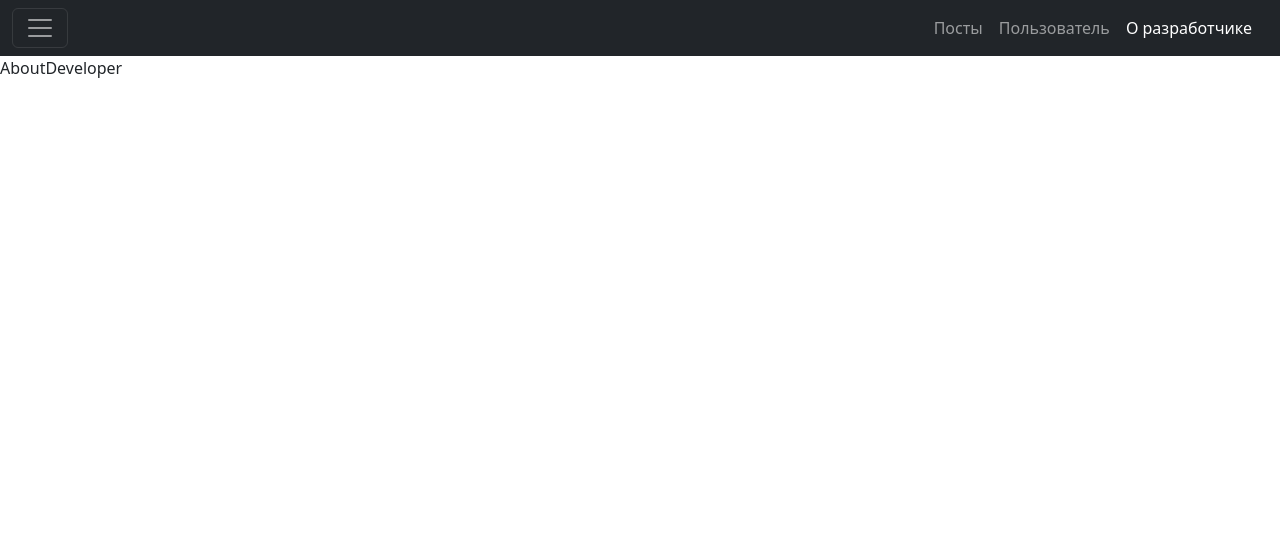
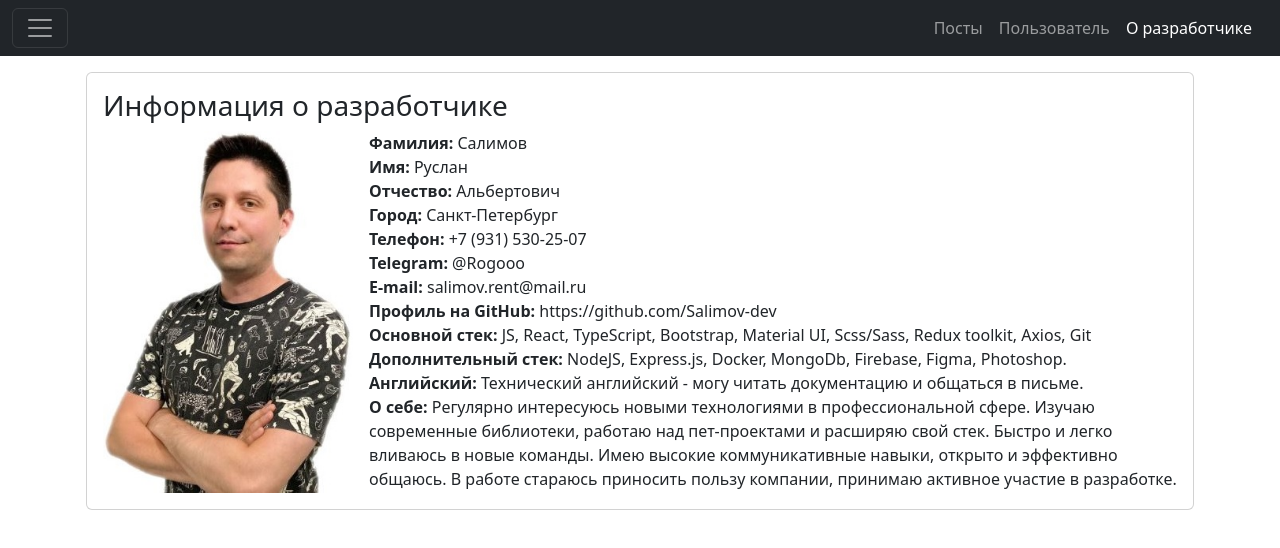
Before and after one commit to Salimov-dev/Posts-list, a React (Vite) app: page /developer in a window 1280 px wide. Shown: the top 548 px of the page. Built offline with nearby package versions, Linux system fonts and the light colour scheme; no server answers.

Commit message:
добавил страницу о себе и доработал sidebar

```diff
--- a/package.json
+++ b/package.json
@@ -17,7 +17,6 @@
     "dayjs": "^1.11.8",
     "lodash": "^4.17.21",
     "nanoid": "^4.0.2",
-    "offcanvas-bootstrap": "^2.5.2",
     "react": "^18.2.0",
     "react-dom": "^18.2.0",
     "react-redux": "^8.0.7",
--- a/src/components/UI/sidebar/sidebar.jsx
+++ b/src/components/UI/sidebar/sidebar.jsx
@@ -1,12 +1,12 @@
 import React from "react";
 import { NavLink } from "react-router-dom";
-import MyPhoto from "../../../assets/myPhoto.jpg";
+import MyPhoto from "../../../assets/ava.png";
 
 const Sidebar = () => {
   return (
     <div
       className="offcanvas offcanvas-start text-bg-dark"
-      style={{ maxWidth: "350px" }}
+      style={{ maxWidth: "250px" }}
       tabIndex="-1"
       data-bs-backdrop="false"
       id="offcanvasDarkNavbar"
@@ -25,23 +25,30 @@ const Sidebar = () => {
       </div>
 
       <div className="offcanvas-body">
-        <div className="d-flex gap-2 mb-3">
-          <button className="btn btn-outline-info mb-1 w-100" data-bs-dismiss="offcanvas" aria-label="Close">
+        <div className="d-flex flex-column gap-2 mb-3">
+          <img src={MyPhoto} alt="Avatar" className="mb-3 rounded w-100" />
+          <button
+            className="btn btn-outline-info mb-1 w-100"
+            data-bs-dismiss="offcanvas"
+            aria-label="Close"
+          >
             <NavLink className="nav-link" to="/">
               Список постов
             </NavLink>
           </button>
-          <button className="btn btn-outline-warning mb-1 w-100" data-bs-dismiss="offcanvas" aria-label="Close">
+          <button
+            className="btn btn-outline-warning mb-1 w-100"
+            data-bs-dismiss="offcanvas"
+            aria-label="Close"
+          >
             <NavLink className="nav-link" to="/developer">
               О разработчике
             </NavLink>
           </button>
         </div>
 
-        <img src={MyPhoto} alt="Avatar" className="mb-3 rounded w-100" />
-
         <div className="d-flex flex-column align-items-center">
-          <p>E-mail: salimov.rent@mail.ru</p>
+          <p>salimov.rent@mail.ru</p>
         </div>
       </div>
     </div>
--- a/src/components/page/about-developer.jsx
+++ b/src/components/page/about-developer.jsx
@@ -1,7 +1,64 @@
 import React from "react";
+import Avatar from "../../assets/myPhoto.jpg";
 
 const AboutDeveloper = () => {
-  return <div>AboutDeveloper</div>;
+  return (
+    <div className="container p-3">
+      <div className="card p-3">
+        <h3>Информация о разработчике</h3>
+        <div className="d-flex">
+          <img src={Avatar} alt="Аватар" style={{ width: "250px" }} />
+
+          <div className="d-flex flex-column ms-3">
+            <span>
+              <strong>Фамилия:</strong> Салимов
+            </span>
+            <span>
+              <strong>Имя:</strong> Руслан
+            </span>
+            <span>
+              <strong>Отчество:</strong> Альбертович
+            </span>
+            <span>
+              <strong>Город:</strong> Санкт-Петербург
+            </span>
+            <span>
+              <strong>Телефон:</strong> +7 (931) 530-25-07
+            </span>
+            <span>
+              <strong>Telegram:</strong> @Rogooo
+            </span>
+            <span>
+              <strong>E-mail:</strong> salimov.rent@mail.ru
+            </span>
+            <span>
+              <strong>Профиль на GitHub:</strong> https://github.com/Salimov-dev
+            </span>
+            <span>
+              <strong>Основной стек:</strong> JS, React, TypeScript, Bootstrap,
+              Material UI, Scss/Sass, Redux toolkit, Axios, Git
+            </span>
+            <span>
+              <strong>Дополнительный стек:</strong> NodeJS, Express.js, Docker,
+              MongoDb, Firebase, Figma, Photoshop.
+            </span>
+            <span>
+              <strong>Английский:</strong> Технический английский - могу читать
+              документацию и общаться в письме.
+            </span>
+            <span>
+              <strong>О себе:</strong> Регулярно интересуюсь новыми технологиями
+              в профессиональной сфере. Изучаю современные библиотеки, работаю
+              над пет-проектами и расширяю свой стек. Быстро и легко вливаюсь в
+              новые команды. Имею высокие коммуникативные навыки, открыто и
+              эффективно общаюсь. В работе стараюсь приносить пользу компании,
+              принимаю активное участие в разработке.
+            </span>
+          </div>
+        </div>
+      </div>
+    </div>
+  );
 };
 
 export default AboutDeveloper;
```
Also changed, not shown: src/assets/ava.png (added), 1 other file (tests, documents, lock files or other folders).
